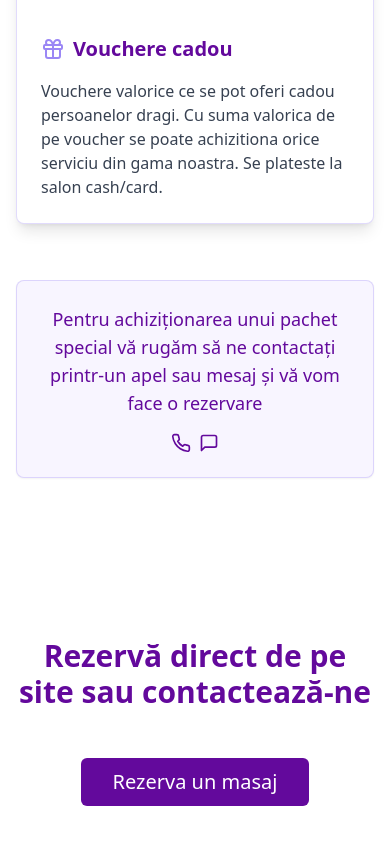
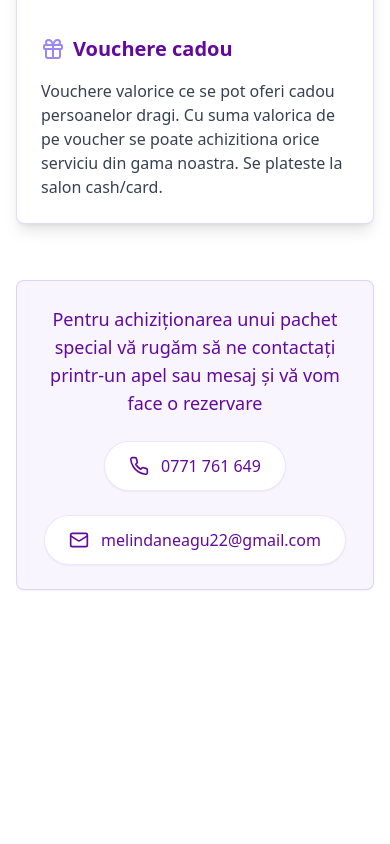
Before and after one commit to Neagu-Robert/Masaj-By-Melinda, a React (Vite) app: page /pachete in a window 390 px wide. Shown: the part 1888-2732 px from the top of the page. After the commit the page ends 2558 px from the top, so only its background shows below. Built offline with nearby package versions, Linux system fonts and the light colour scheme.

Commit message:
Remove booking button and update contact info
Remove the booking button from the page and add the contact details (phone and email) with a nicer look.

```diff
--- a/src/pages/PachetePage.tsx
+++ b/src/pages/PachetePage.tsx
@@ -2,8 +2,7 @@
 import React from 'react';
 import Navbar from '../components/Navbar';
 import { Card, CardContent } from '@/components/ui/card';
-import { Package, Gift, Phone, MessageSquare } from 'lucide-react';
-import Booking from '@/components/Booking';
+import { Package, Gift, Phone, Mail } from 'lucide-react';
 
 const PachetePage = () => {
   return (
@@ -104,20 +103,27 @@ const PachetePage = () => {
             </Card>
           </div>
 
-          {/* New contact message */}
+          {/* Contact message */}
           <div className="mt-14 max-w-3xl mx-auto text-center p-6 bg-[#f8f5ff] rounded-lg border border-[#9b87f5]/30 shadow-sm">
-            <p className="text-lg text-[#63099c] flex flex-col md:flex-row items-center justify-center gap-2">
-              <span>Pentru achiziționarea unui pachet special vă rugăm să ne contactați printr-un apel sau mesaj și vă vom face o rezervare</span>
-              <span className="flex items-center gap-2 mt-2 md:mt-0 md:ml-2">
+            <p className="text-lg text-[#63099c] mb-4">
+              Pentru achiziționarea unui pachet special vă rugăm să ne contactați printr-un apel sau mesaj și vă vom face o rezervare
+            </p>
+
+            {/* Contact details */}
+            <div className="flex flex-col sm:flex-row items-center justify-center gap-6 mt-6">
+              <div className="flex items-center gap-3 bg-white px-6 py-3 rounded-full shadow-sm border border-[#9b87f5]/20 hover:shadow-md transition-shadow">
                 <Phone className="text-[#63099c] w-5 h-5" />
-                <MessageSquare className="text-[#63099c] w-5 h-5" />
-              </span>
-            </p>
+                <span className="text-[#63099c] font-medium">0771 761 649</span>
+              </div>
+
+              <div className="flex items-center gap-3 bg-white px-6 py-3 rounded-full shadow-sm border border-[#9b87f5]/20 hover:shadow-md transition-shadow">
+                <Mail className="text-[#63099c] w-5 h-5" />
+                <span className="text-[#63099c] font-medium">melindaneagu22@gmail.com</span>
+              </div>
+            </div>
           </div>
         </div>
       </div>
-
-      <Booking />
     </div>
   );
 };
```
